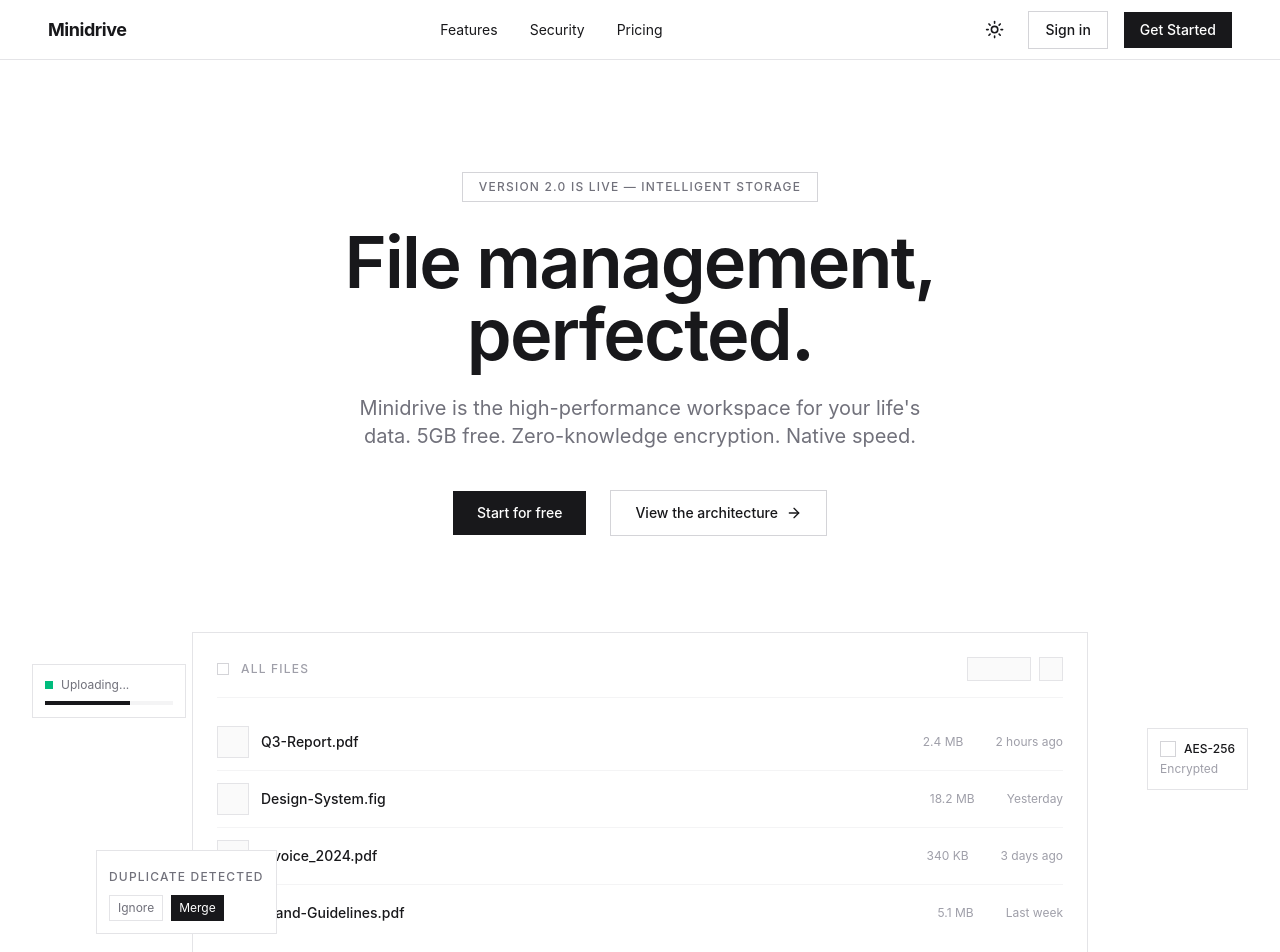
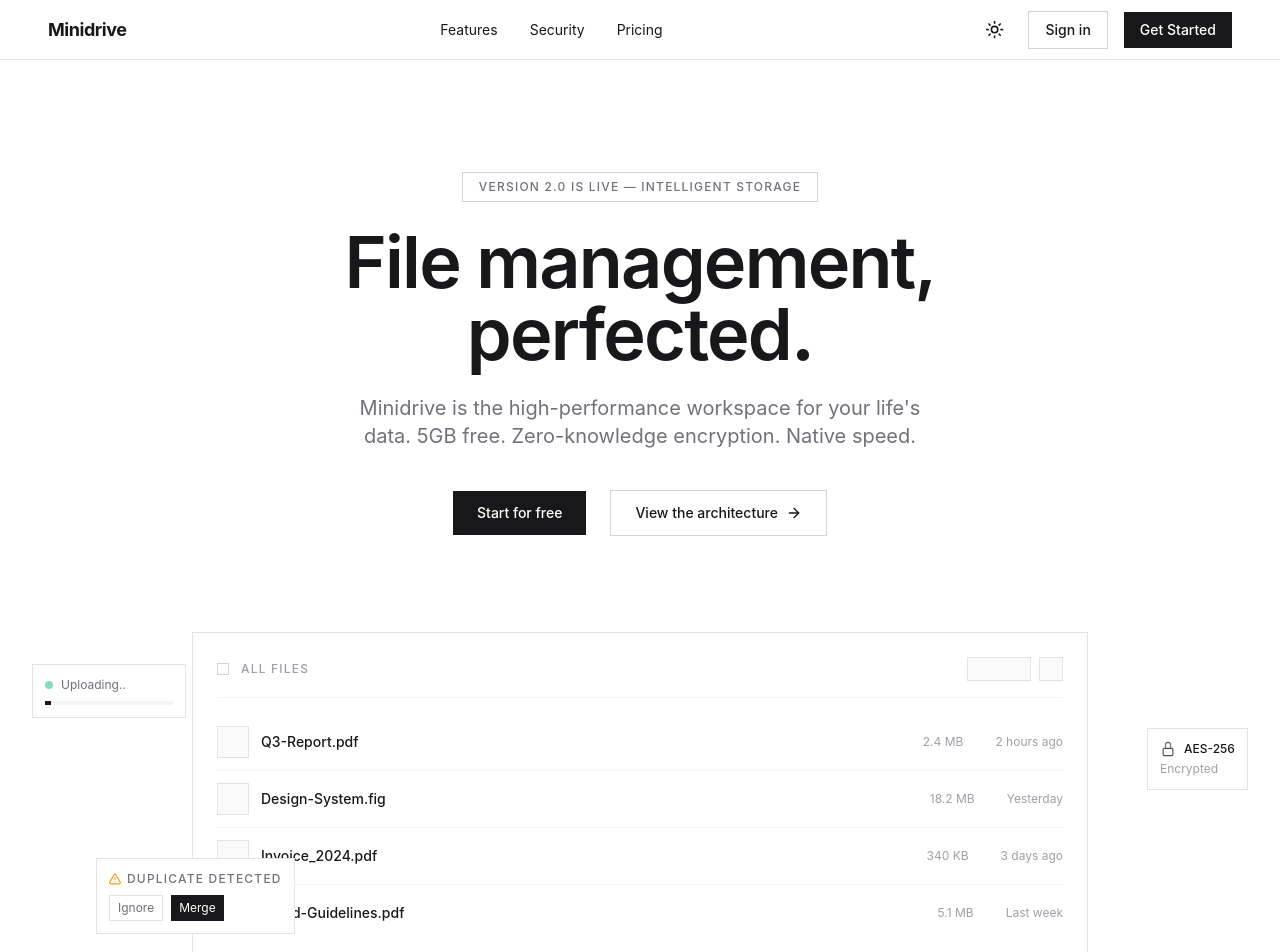
Before and after one commit to abulgit/Mini-Google-Drive, a Next.js app: page / in a window 1280 px wide. Shown: the top 952 px of the page. Built offline with nearby package versions, Linux system fonts and the light colour scheme; no server answers.

Commit message:
feat(landing): Enhance Hero

```diff
--- a/components/landing/Hero.tsx
+++ b/components/landing/Hero.tsx
@@ -1,7 +1,10 @@
 "use client";
 
-import { useEffect, useRef } from "react";
-import { ArrowRight } from "lucide-react";
+import { useEffect, useRef, useState } from "react";
+import { motion, AnimatePresence } from "framer-motion";
+import { ArrowRight, Lock, Check, AlertTriangle } from "lucide-react";
+
+type DuplicateStatus = "pending" | "ignored" | "merged";
 
 interface HeroProps {
   onGetStarted: () => void;
@@ -10,10 +13,30 @@ interface HeroProps {
 export function Hero({ onGetStarted }: HeroProps) {
   const containerRef = useRef<HTMLDivElement>(null);
   const shardsRef = useRef<HTMLDivElement>(null);
+  const [duplicateStatus, setDuplicateStatus] = useState<DuplicateStatus>("pending");
+
+  // Auto-reset duplicate status after showing success
+  useEffect(() => {
+    if (duplicateStatus !== "pending") {
+      const timer = setTimeout(() => setDuplicateStatus("pending"), 2000);
+      return () => clearTimeout(timer);
+    }
+  }, [duplicateStatus]);
 
   useEffect(() => {
+    let animationFrameId: number | null = null;
+
     const handleMouseMove = (e: MouseEvent) => {
       if (!shardsRef.current || !containerRef.current) return;
+
+      // Cancel any pending animation frame to avoid stacking
+      if (animationFrameId) {
+        cancelAnimationFrame(animationFrameId);
+      }
+
+      animationFrameId = requestAnimationFrame(() => {
+        if (!shardsRef.current || !containerRef.current) return;
+
         const rect = containerRef.current.getBoundingClientRect();
         const x = (e.clientX - rect.left - rect.width / 2) / 50;
         const y = (e.clientY - rect.top - rect.height / 2) / 50;
@@ -24,11 +47,18 @@ export function Hero({ onGetStarted }: HeroProps) {
           (shard as HTMLElement).style.transform =
             `translate(${x * depth}px, ${y * depth}px)`;
         });
+      });
     };
 
     const container = containerRef.current;
     container?.addEventListener("mousemove", handleMouseMove);
-    return () => container?.removeEventListener("mousemove", handleMouseMove);
+
+    return () => {
+      container?.removeEventListener("mousemove", handleMouseMove);
+      if (animationFrameId) {
+        cancelAnimationFrame(animationFrameId);
+      }
+    };
   }, []);
 
   return (
@@ -132,19 +162,54 @@ export function Hero({ onGetStarted }: HeroProps) {
             </div>
           </div>
 
-          <div className="shard absolute -left-4 top-8 hidden border border-zinc-200 dark:border-zinc-700 bg-white dark:bg-zinc-900 p-3 transition-transform duration-300 lg:block">
+          {/* Uploading Box */}
+          <div className="shard absolute -left-4 top-8 hidden border border-zinc-200 dark:border-zinc-700 bg-white dark:bg-zinc-900 p-3 will-change-transform lg:block">
             <div className="flex items-center gap-2">
-              <div className="h-2 w-2 bg-emerald-500" />
-              <span className="text-xs text-zinc-500">Uploading...</span>
+              <motion.div
+                className="h-2 w-2 bg-emerald-500 rounded-full"
+                animate={{ opacity: [1, 0.4, 1] }}
+                transition={{ duration: 1.2, repeat: Infinity, ease: "easeInOut" }}
+              />
+              <span className="text-xs text-zinc-500">
+                Uploading
+                <span className="inline-flex w-4">
+                  {[0, 1, 2].map((i) => (
+                    <motion.span
+                      key={i}
+                      initial={{ opacity: 0 }}
+                      animate={{ opacity: [0, 1, 1, 0] }}
+                      transition={{
+                        duration: 1.5,
+                        repeat: Infinity,
+                        delay: i * 0.3,
+                        times: [0, 0.1, 0.7, 1],
+                      }}
+                    >
+                      .
+                    </motion.span>
+                  ))}
+                </span>
+              </span>
             </div>
-            <div className="mt-2 h-1 w-32 bg-zinc-100 dark:bg-zinc-800">
-              <div className="h-full w-2/3 bg-zinc-900 dark:bg-zinc-100" />
+            <div className="mt-2 h-1 w-32 bg-zinc-100 dark:bg-zinc-800 overflow-hidden">
+              <motion.div
+                className="h-full bg-zinc-900 dark:bg-zinc-100"
+                initial={{ width: "0%" }}
+                animate={{ width: "100%" }}
+                transition={{ duration: 3, repeat: Infinity, ease: "easeInOut" }}
+              />
             </div>
           </div>
 
-          <div className="shard absolute -right-4 top-24 hidden border border-zinc-200 dark:border-zinc-700 bg-white dark:bg-zinc-900 p-3 transition-transform duration-300 lg:block">
+          {/* Encryption Box */}
+          <div className="shard absolute -right-4 top-24 hidden border border-zinc-200 dark:border-zinc-700 bg-white dark:bg-zinc-900 p-3 will-change-transform lg:block">
             <div className="flex items-center gap-2">
-              <div className="h-4 w-4 border border-zinc-300 dark:border-zinc-600" />
+              <motion.div
+                animate={{ rotateY: [0, 360] }}
+                transition={{ duration: 2, repeat: Infinity, ease: "easeInOut", repeatDelay: 1 }}
+              >
+                <Lock className="h-4 w-4 text-zinc-600 dark:text-zinc-400" />
+              </motion.div>
               <span className="text-xs font-medium text-zinc-900 dark:text-zinc-100">
                 AES-256
               </span>
@@ -152,18 +217,63 @@ export function Hero({ onGetStarted }: HeroProps) {
             <span className="mt-1 block text-xs text-zinc-400">Encrypted</span>
           </div>
 
-          <div className="shard absolute bottom-8 left-12 hidden border border-zinc-200 dark:border-zinc-700 bg-white dark:bg-zinc-900 p-3 transition-transform duration-300 lg:block">
+          {/* Duplicate Detected Box */}
+          <div className="shard absolute bottom-8 left-12 hidden border border-zinc-200 dark:border-zinc-700 bg-white dark:bg-zinc-900 p-3 will-change-transform lg:block">
+            <AnimatePresence mode="wait">
+              {duplicateStatus === "pending" ? (
+                <motion.div
+                  key="pending"
+                  initial={{ opacity: 0, y: -5 }}
+                  animate={{ opacity: 1, y: 0 }}
+                  exit={{ opacity: 0, y: 5 }}
+                  transition={{ duration: 0.2 }}
+                >
+                  <div className="flex items-center gap-1.5">
+                    <motion.div
+                      animate={{ scale: [1, 1.2, 1] }}
+                      transition={{ duration: 2, repeat: Infinity, ease: "easeInOut" }}
+                    >
+                      <AlertTriangle className="h-3 w-3 text-amber-500" />
+                    </motion.div>
                     <span className="text-xs font-medium uppercase tracking-widest text-zinc-500">
                       Duplicate Detected
                     </span>
+                  </div>
                   <div className="mt-2 flex gap-2">
-              <button className="border border-zinc-200 dark:border-zinc-700 px-2 py-1 text-xs text-zinc-500 hover:bg-zinc-50 dark:hover:bg-zinc-800">
+                    <motion.button
+                      className="border border-zinc-200 dark:border-zinc-700 px-2 py-1 text-xs text-zinc-500"
+                      whileHover={{ scale: 1.05, backgroundColor: "rgba(0,0,0,0.02)" }}
+                      whileTap={{ scale: 0.95 }}
+                      onClick={() => setDuplicateStatus("ignored")}
+                    >
                       Ignore
-              </button>
-              <button className="bg-zinc-900 dark:bg-zinc-100 px-2 py-1 text-xs text-white dark:text-zinc-900 hover:bg-zinc-700 dark:hover:bg-zinc-300">
+                    </motion.button>
+                    <motion.button
+                      className="bg-zinc-900 dark:bg-zinc-100 px-2 py-1 text-xs text-white dark:text-zinc-900"
+                      whileHover={{ scale: 1.05 }}
+                      whileTap={{ scale: 0.95 }}
+                      onClick={() => setDuplicateStatus("merged")}
+                    >
                       Merge
-              </button>
+                    </motion.button>
                   </div>
+                </motion.div>
+              ) : (
+                <motion.div
+                  key="success"
+                  initial={{ opacity: 0, scale: 0.9 }}
+                  animate={{ opacity: 1, scale: 1 }}
+                  exit={{ opacity: 0, scale: 0.9 }}
+                  transition={{ duration: 0.2 }}
+                  className="flex items-center gap-1.5"
+                >
+                  <Check className="h-3 w-3 text-emerald-500" />
+                  <span className="text-xs font-medium uppercase tracking-widest text-emerald-600 dark:text-emerald-400">
+                    {duplicateStatus === "ignored" ? "Ignored Successfully" : "Merged Successfully"}
+                  </span>
+                </motion.div>
+              )}
+            </AnimatePresence>
           </div>
         </div>
       </div>
```
Lines whose indentation alone changed are shown as unchanged.
